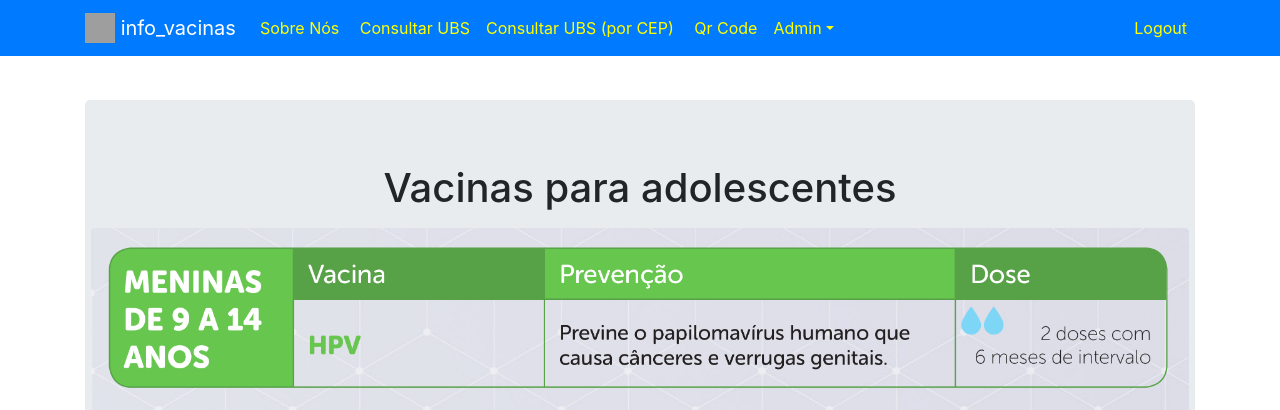
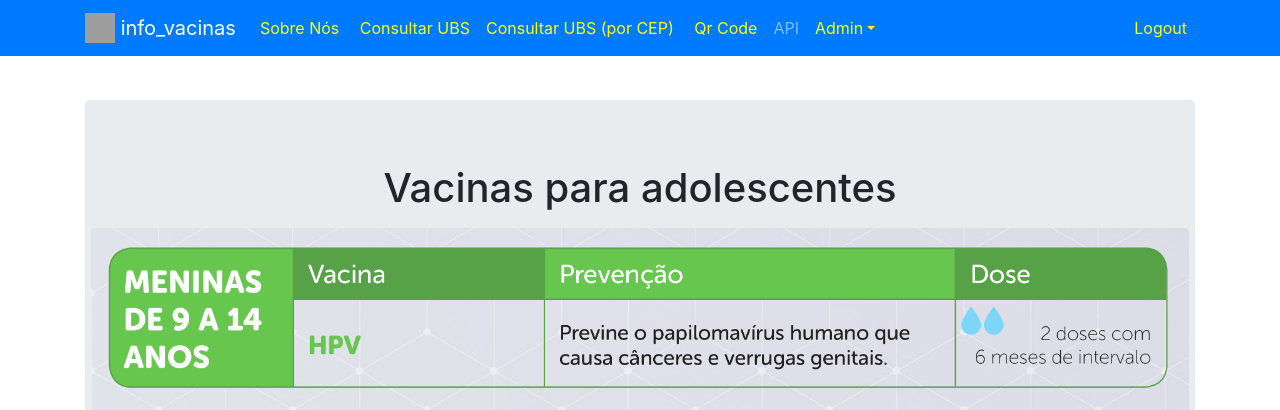
Before and after one commit to univesp-projeto-integrador-3/info_vacinas, a Flask app: page /adolescentes in a window 1280 px wide. Shown: the top 410 px of the page. Run offline with Flask 2, Linux system fonts and the light colour scheme; the visitor is signed in with stand-in values (Sample User, id 1); parts of the project's set-up code (start-up, migrations or seed data) failed here and were passed over; some libraries are stand-ins or nearby versions; grey boxes are pictures that could not be loaded.

Commit message:
inclui link API e removido arquivos desnecessarios

```diff
--- a/project/client/templates/header.html
+++ b/project/client/templates/header.html
@@ -50,6 +50,10 @@
                     <a title="Acesse por outro dispositivo" class="nav-link" id="compartilhe" style="color:yellow;" onmouseover="this.style.color='orange'" onmouseout="this.style.color='yellow'"><span class="oi oi-phone"></span>&nbsp;Qr Code</a>
                 </li>
 
+                <li class="nav-item">
+                    <a class="nav-link" href="{{ url_for('api.doc') }}">API</a>
+                </li>
+
                 {% if current_user.is_authenticated %}
                 <li class="nav-item dropdown">
                     <a class="nav-link dropdown-toggle" style="color:yellow;" onmouseover="this.style.color='orange'" onmouseout="this.style.color='yellow'" href="http://example.com" id="dropdown01" data-toggle="dropdown" aria-haspopup="true" aria-expanded="false">Admin</a>
```
Also changed, not shown: 2 other files.
